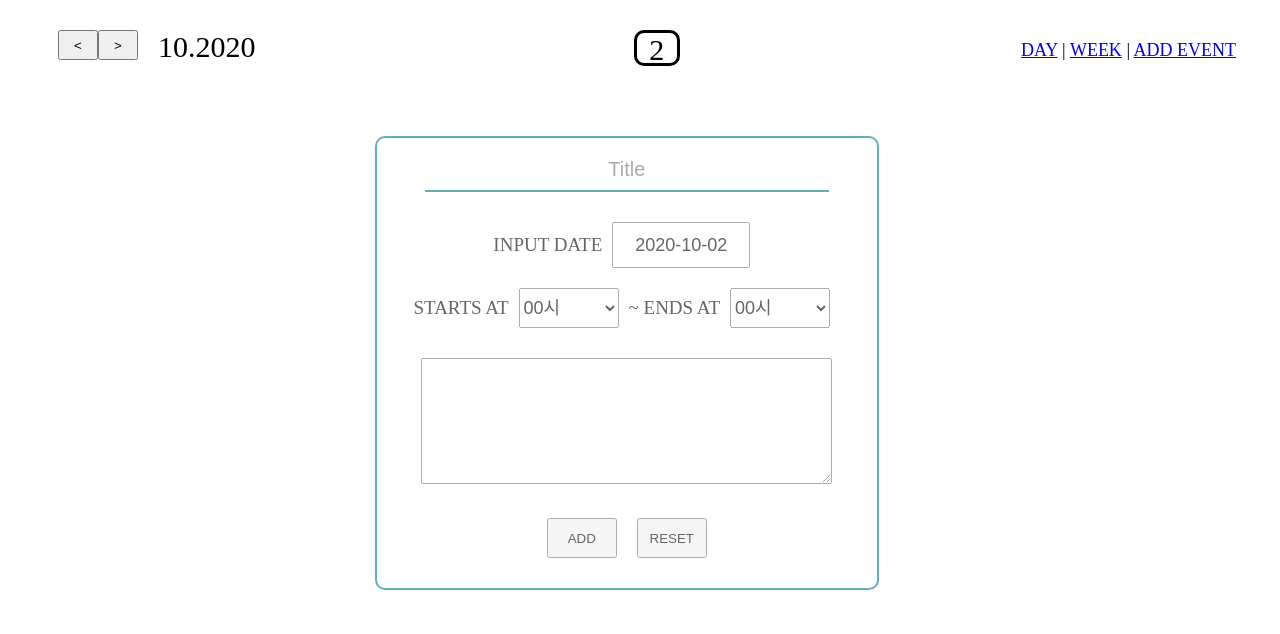
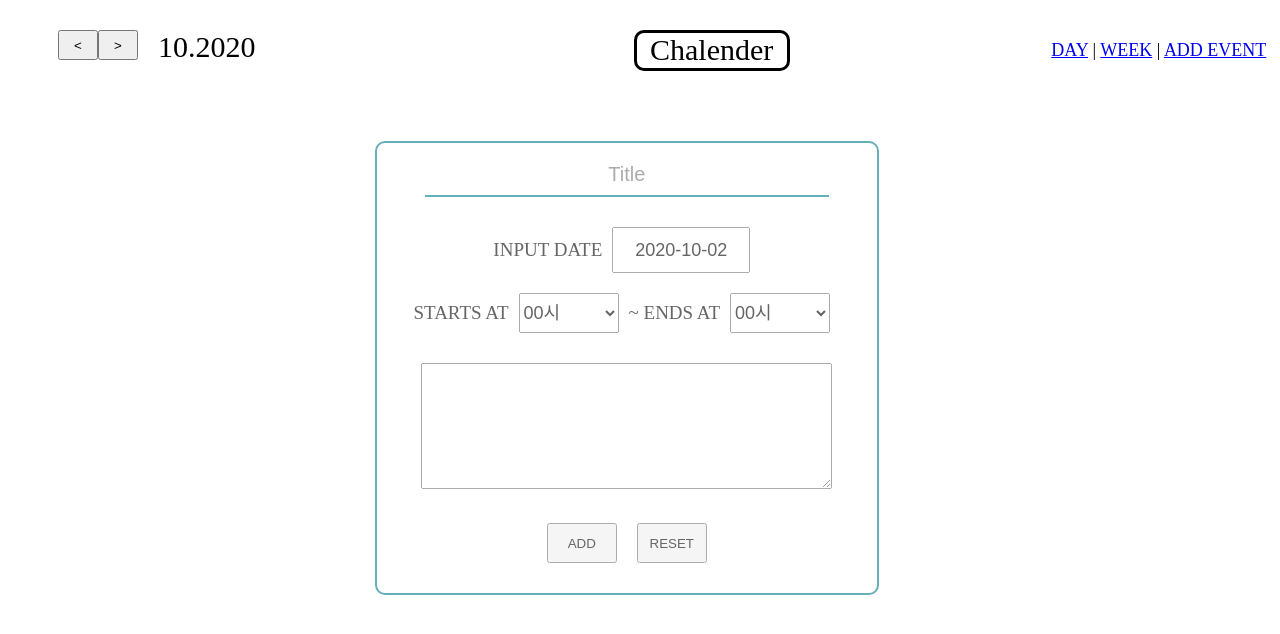
Before and after one commit to Ha-Young/Calendar-FrontEnd, a React (Create React App) app: page /event/new in a window 1280 px wide. Shown: the top 634 px of the page. Built offline with nearby package versions, Linux system fonts and the light colour scheme.

Commit message:
update Header

```diff
--- a/src/components/Header/Header.js
+++ b/src/components/Header/Header.js
@@ -5,27 +5,28 @@ import Button from '../Button/Button';
 import { connect } from 'react-redux';
 import { changeToDailyMode, changeToWeeklyMode } from '../../actions';
 
-function Header( {...props} ) {
+function Header({ ...props }) {
+  const updateDate = props.updateDateReducer;
 
   function GetYearAndMonth() {
-    const today = new Date();
-    const year = today.getFullYear();
-    let month = today.getMonth() + 1;
+    const year = new Date().getFullYear();
 
     return (
-      <div className={styles.Year}>{month}.{year}</div>
+      <>
+        {updateDate.shouldLoadDailyPage ?
+          <div className={styles.Year}>{updateDate.monthDaily + 1}.{year}</div> :
+          <div className={styles.Year}>{updateDate.monthWeekly+ 1}.{year}</div>
+        }
+      </>
     );
   }
 
   function GetDate() {
     const today = new Date();
-    //const year = today.getFullYear();
-    //const month = today.getMonth() + 1;
     const date = today.getDate();
-    //const day = today.getDay();
 
     return (
-      <div className={styles.Date}>{date}</div>
+      <div className={styles.Chalender}>Chalender</div>
     );
   }
 
@@ -35,7 +36,7 @@ function Header( {...props} ) {
       <GetYearAndMonth />
       <GetDate />
       <nav className={styles.Nav}>
-        <Link to='/'onClick={props.changeToDailyMode}>DAY</Link>
+        <Link to='/' onClick={props.changeToDailyMode}>DAY</Link>
         <span> | </span>
         <Link to='/week' onClick={props.changeToWeeklyMode}>WEEK</Link>
         <span> | </span>
@@ -47,7 +48,7 @@ function Header( {...props} ) {
 
 const mapStateToProps = state => {
   return {
-    changeMode: state.updateDateReducer
+    updateDateReducer: state.updateDateReducer
   };
 };
 
--- a/src/components/Header/Header.module.css
+++ b/src/components/Header/Header.module.css
@@ -7,16 +7,16 @@
 .Nav {
   position: relative;
   top: 10px;
-  left: 65%;
+  left: 58%;
   font-size: 18px;
 }
 
-.Date {
+.Chalender {
   position: relative;
   left: 35%;
   font-size: 30px;
-  width: 40px;
-  height: 30px;
+  width: 150px;
+  height: 35px;
   border: solid black;
   border-radius: 10px;
 }
```
